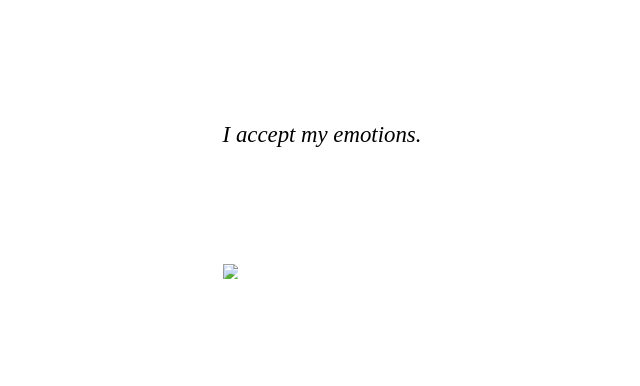
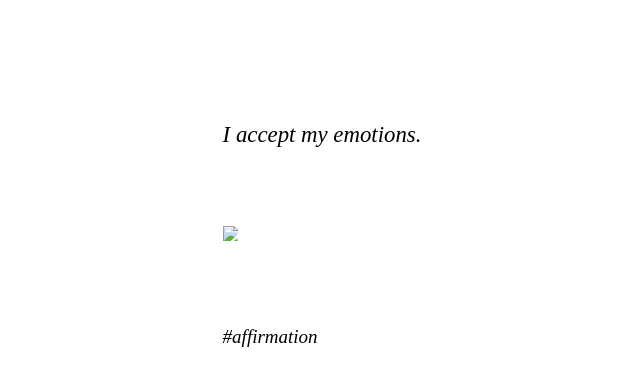
Before and after one commit to baneteasnow/affirmation, a Jekyll site: the page built from _posts/2022-05-03-3.md, in a window 1280 px wide. Shown: the top 386 px of the page, without its empty margins (318-958 px from the left). Built offline with Jekyll 4.4.1, drawn with Linux system fonts in a browser that asks for light colours.

Commit message:
Update affirmation.html

```diff
--- a/_layouts/affirmation.html
+++ b/_layouts/affirmation.html
@@ -6,7 +6,7 @@ layout: default
   <i><h4>{{ page.title }}</h4></i>
 </article>
 <br />
-<br />
-  <a href='/affirmation/random.html' title="random post"><img src="/affirmation/assets/shuffle.jpg" alt="random post" style="width:15px; height:15px; display: inline-block;"></a>
+  <div><a href='/affirmation/random.html' title="random post"><img src="/affirmation/assets/shuffle.jpg" alt="random post" style="width:15px; height:15px; display: inline-block;"></a></div>
+  <div><i>#{{ page.tag }}</i></div>
 <div style="clear: both;"></div>
 <br />
```
